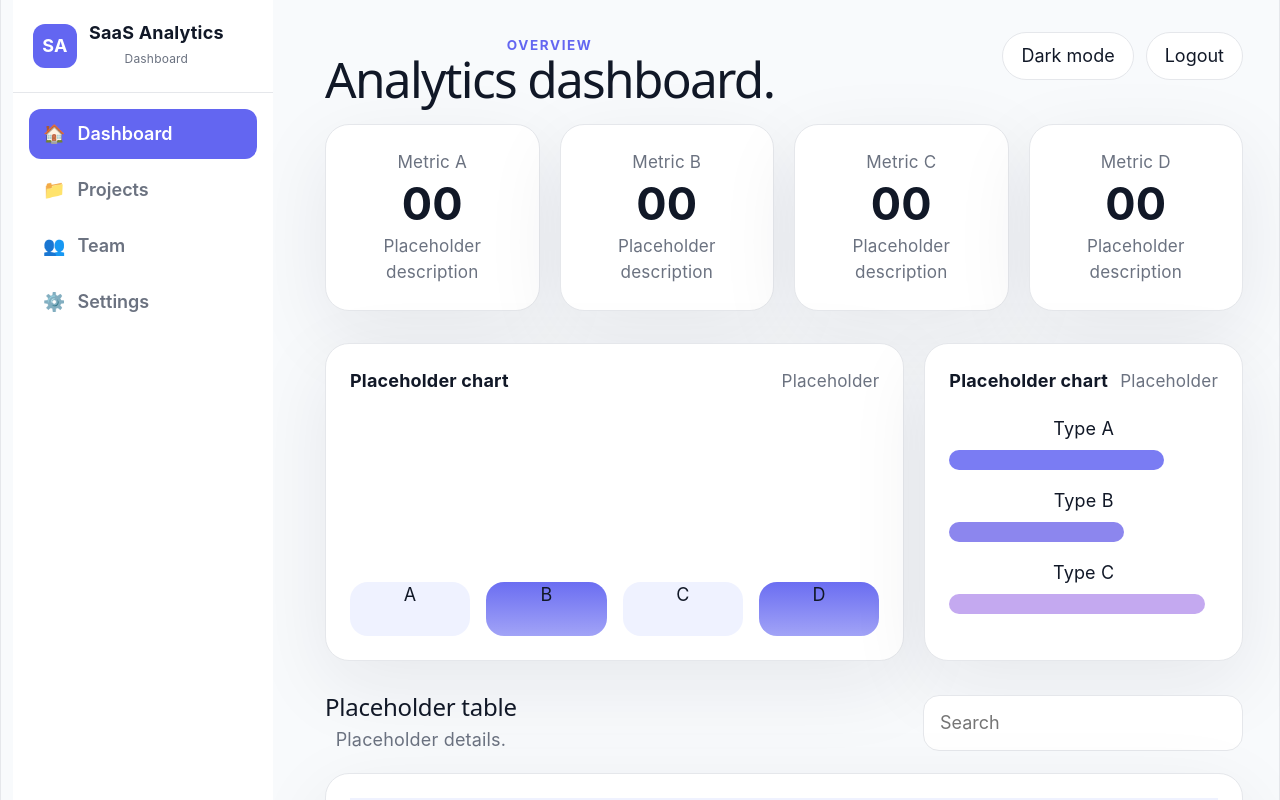
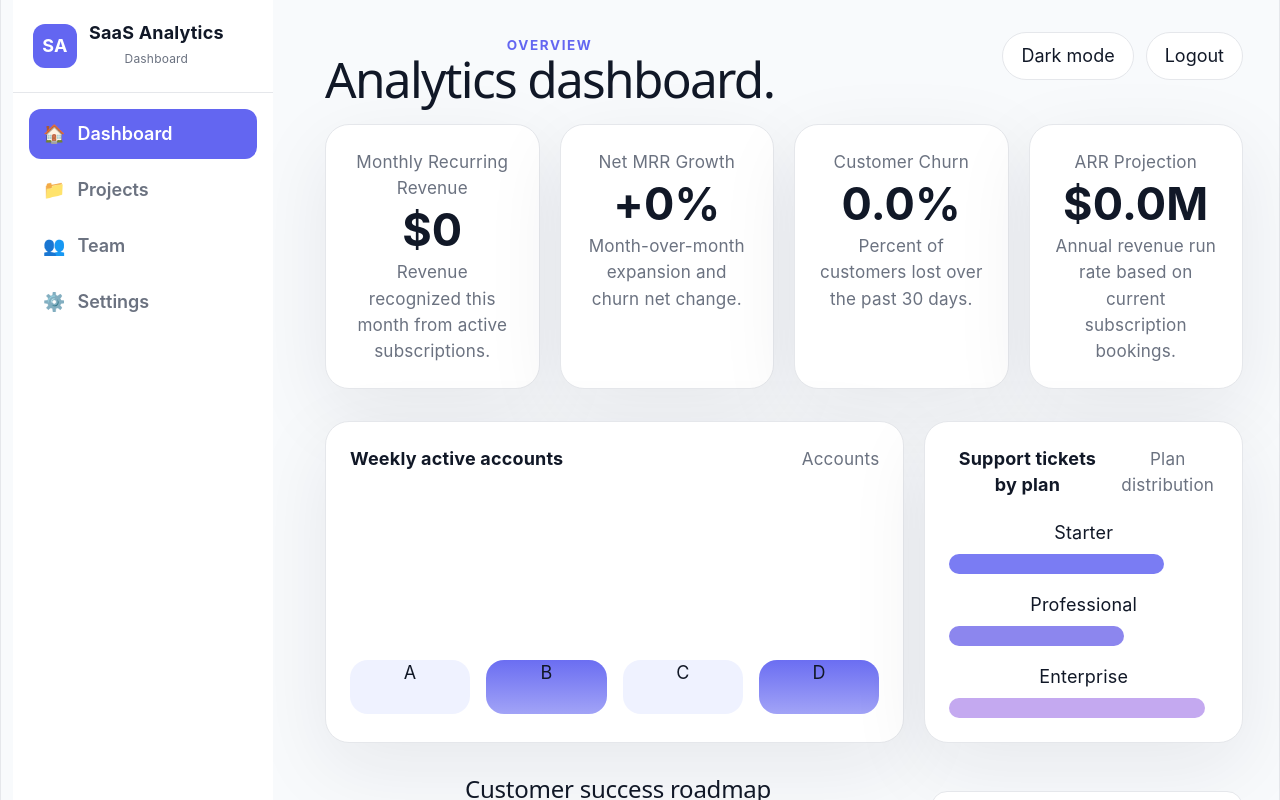
Before and after one commit to SuheybNur/SaaS-Analytics-Dashboard, a React (Vite) app: page /login in a window 1280 px wide. Both pictures are taken after typing "name@example.com", "Sample123" into the empty fields and a click on the button "Sign in". Shown: the top 800 px of the page. Built offline with nearby package versions, Linux system fonts and the light colour scheme.

Commit message:
Projects data table with sorting

```diff
--- a/src/App.tsx
+++ b/src/App.tsx
@@ -28,23 +28,23 @@ type ThemeMode = 'light' | 'dark'
 const THEME_KEY = 'saas-dashboard-theme'
 
 const statCards: DashboardStat[] = [
-  { label: 'Metric A', value: '00', description: 'Placeholder description' },
-  { label: 'Metric B', value: '00', description: 'Placeholder description' },
-  { label: 'Metric C', value: '00', description: 'Placeholder description' },
-  { label: 'Metric D', value: '00', description: 'Placeholder description' },
+  { label: 'Monthly Recurring Revenue', value: '$0', description: 'Revenue recognized this month from active subscriptions.' },
+  { label: 'Net MRR Growth', value: '+0%', description: 'Month-over-month expansion and churn net change.' },
+  { label: 'Customer Churn', value: '0.0%', description: 'Percent of customers lost over the past 30 days.' },
+  { label: 'ARR Projection', value: '$0.0M', description: 'Annual revenue run rate based on current subscription bookings.' },
 ]
 
 const projectRows: ProjectRow[] = [
-  { name: 'Item 1', category: 'Type A', owner: 'User A', status: 'Active', progress: 0 },
-  { name: 'Item 2', category: 'Type B', owner: 'User B', status: 'At risk', progress: 0 },
-  { name: 'Item 3', category: 'Type C', owner: 'User C', status: 'Completed', progress: 0 },
-  { name: 'Item 4', category: 'Type D', owner: 'User D', status: 'Active', progress: 0 },
-  { name: 'Item 5', category: 'Type E', owner: 'User E', status: 'Active', progress: 0 },
-  { name: 'Item 6', category: 'Type F', owner: 'User F', status: 'Completed', progress: 0 },
-  { name: 'Item 7', category: 'Type G', owner: 'User G', status: 'At risk', progress: 0 },
-  { name: 'Item 8', category: 'Type H', owner: 'User H', status: 'Active', progress: 0 },
-  { name: 'Item 9', category: 'Type I', owner: 'User I', status: 'Completed', progress: 0 },
-  { name: 'Item 10', category: 'Type J', owner: 'User J', status: 'Active', progress: 0 },
+  { name: 'Onboarding Launch', category: 'Customer Success', owner: 'Lena Patel', status: 'Active', progress: 68 },
+  { name: 'Renewal Campaign', category: 'Growth', owner: 'Marcus Reed', status: 'At risk', progress: 42 },
+  { name: 'Product Release', category: 'Engineering', owner: 'Nina Chen', status: 'Completed', progress: 100 },
+  { name: 'Churn Analysis', category: 'Analytics', owner: 'Priya Singh', status: 'Active', progress: 55 },
+  { name: 'Pricing Review', category: 'Finance', owner: 'Omar Diaz', status: 'Active', progress: 73 },
+  { name: 'Support SLA Audit', category: 'Operations', owner: 'Mia Brooks', status: 'Completed', progress: 100 },
+  { name: 'Feature Adoption', category: 'Product', owner: 'Ethan Cole', status: 'At risk', progress: 39 },
+  { name: 'Campaign Tracking', category: 'Marketing', owner: 'Sara Kim', status: 'Active', progress: 82 },
+  { name: 'Usage Review', category: 'Customer Success', owner: 'Noah Grant', status: 'Completed', progress: 100 },
+  { name: 'Referral Boost', category: 'Growth', owner: 'Ava Moore', status: 'Active', progress: 61 },
 ]
 
 function App() {
@@ -109,7 +109,6 @@ function App() {
               type="button"
               className="theme-toggle"
               onClick={() => setTheme(theme === 'dark' ? 'light' : 'dark')}
-              aria-label="Toggle dark mode"
             >
               {theme === 'dark' ? 'Light mode' : 'Dark mode'}
             </button>
@@ -140,8 +139,8 @@ function App() {
         <section className="chart-section">
           <div className="chart-card">
             <div className="chart-card-header">
-              <p>Placeholder chart</p>
-              <span>Placeholder</span>
+              <p>Weekly active accounts</p>
+              <span>Accounts</span>
             </div>
             {loading ? (
               <Skeleton variant="rect" className="chart-skeleton" />
@@ -157,23 +156,23 @@ function App() {
 
           <div className="chart-card">
             <div className="chart-card-header">
-              <p>Placeholder chart</p>
-              <span>Placeholder</span>
+              <p>Support tickets by plan</p>
+              <span>Plan distribution</span>
             </div>
             {loading ? (
               <Skeleton variant="rect" className="chart-skeleton" />
             ) : (
               <div className="chart-bars">
                 <div>
-                  <span>Type A</span>
+                  <span>Starter</span>
                   <div className="bar ui" />
                 </div>
                 <div>
-                  <span>Type B</span>
+                  <span>Professional</span>
                   <div className="bar backend" />
                 </div>
                 <div>
-                  <span>Type C</span>
+                  <span>Enterprise</span>
                   <div className="bar ops" />
                 </div>
               </div>
@@ -184,12 +183,12 @@ function App() {
         <section className="table-section">
           <div className="table-toolbar">
             <div>
-              <h2>Placeholder table</h2>
-              <p>Placeholder details.</p>
+              <h2>Customer success roadmap</h2>
+              <p>Track launches, renewals, and engagement campaigns across teams.</p>
             </div>
             <input
               type="search"
-              placeholder="Search"
+              placeholder="Search initiatives"
               value={searchTerm}
               onChange={(event) => setSearchTerm(event.target.value)}
               disabled={loading}
--- /dev/null
+++ b/src/components/ProjectTable.tsx
@@ -0,0 +1,143 @@
+import EmptyState from './EmptyState'
+import ErrorState from './ErrorState'
+import Skeleton from './Skeleton'
+import type { ProjectRow } from '../types'
+
+interface ProjectTableProps {
+  loading: boolean
+  searchTerm: string
+  onSearchTermChange: (value: string) => void
+  sortConfig: { key: keyof ProjectRow; direction: 'asc' | 'desc' }
+  onSort: (key: keyof ProjectRow) => void
+  visibleRows: ProjectRow[]
+  filteredRowCount: number
+  hasProjectError: boolean
+  onRetryProjects: () => void
+  onResetSearch: () => void
+}
+
+export default function ProjectTable({
+  loading,
+  searchTerm,
+  onSearchTermChange,
+  sortConfig,
+  onSort,
+  visibleRows,
+  filteredRowCount,
+  hasProjectError,
+  onRetryProjects,
+  onResetSearch,
+}: ProjectTableProps) {
+  return (
+    <section className="table-section">
+      <div className="table-toolbar">
+        <div>
+          <h2>Project portfolio</h2>
+          <p>Track delivery status, priority, due dates, and progress across SaaS initiatives.</p>
+        </div>
+        <input
+          type="search"
+          placeholder="Search projects"
+          value={searchTerm}
+          onChange={(event) => onSearchTermChange(event.target.value)}
+          disabled={loading}
+        />
+      </div>
+
+      <div className="table-card">
+        <table>
+          <thead>
+            <tr>
+              <th className="sortable" scope="col">
+                <button type="button" onClick={() => onSort('name')}>
+                  Project Name
+                  <span className="sort-indicator">
+                    {sortConfig.key === 'name' ? (sortConfig.direction === 'asc' ? ' ▲' : ' ▼') : ''}
+                  </span>
+                </button>
+              </th>
+              <th className="sortable" scope="col">
+                <button type="button" onClick={() => onSort('status')}>
+                  Status
+                  <span className="sort-indicator">
+                    {sortConfig.key === 'status' ? (sortConfig.direction === 'asc' ? ' ▲' : ' ▼') : ''}
+                  </span>
+                </button>
+              </th>
+              <th className="sortable" scope="col">
+                <button type="button" onClick={() => onSort('priority')}>
+                  Priority
+                  <span className="sort-indicator">
+                    {sortConfig.key === 'priority' ? (sortConfig.direction === 'asc' ? ' ▲' : ' ▼') : ''}
+                  </span>
+                </button>
+              </th>
+              <th className="sortable" scope="col">
+                <button type="button" onClick={() => onSort('dueDate')}>
+                  Due Date
+                  <span className="sort-indicator">
+                    {sortConfig.key === 'dueDate' ? (sortConfig.direction === 'asc' ? ' ▲' : ' ▼') : ''}
+                  </span>
+                </button>
+              </th>
+              <th className="sortable" scope="col">
+                <button type="button" onClick={() => onSort('progress')}>
+                  Progress
+                  <span className="sort-indicator">
+                    {sortConfig.key === 'progress' ? (sortConfig.direction === 'asc' ? ' ▲' : ' ▼') : ''}
+                  </span>
+                </button>
+              </th>
+            </tr>
+          </thead>
+          <tbody>
+            {loading
+              ? Array.from({ length: 10 }).map((_, index) => (
+                  <tr key={index} className="table-row-skeleton">
+                    <td>
+                      <Skeleton height="1rem" width="70%" />
+                    </td>
+                    <td>
+                      <Skeleton height="1rem" width="50%" />
+                    </td>
+                    <td>
+                      <Skeleton height="1rem" width="60%" />
+                    </td>
+                    <td>
+                      <Skeleton height="1rem" width="55%" />
+                    </td>
+                    <td>
+                      <Skeleton height="1rem" width="80%" />
+                    </td>
+                  </tr>
+                ))
+              : visibleRows.map((row) => (
+                  <tr key={row.name}>
+                    <td>{row.name}</td>
+                    <td>
+                      <span className={`status-badge ${row.status.replace(' ', '-').toLowerCase()}`}>
+                        {row.status}
+                      </span>
+                    </td>
+                    <td>{row.priority}</td>
+                    <td>{row.dueDate}</td>
+                    <td>{row.progress}%</td>
+                  </tr>
+                ))}
+          </tbody>
+        </table>
+
+        {!loading && hasProjectError ? (
+          <ErrorState onRetry={onRetryProjects} />
+        ) : !loading && filteredRowCount === 0 ? (
+          <EmptyState
+            title="No projects match"
+            description="Try changing your search terms or removing filters to see more projects."
+            actionLabel="Reset search"
+            onAction={onResetSearch}
+          />
+        ) : null}
+      </div>
+    </section>
+  )
+}
--- /dev/null
+++ b/src/types.ts
@@ -0,0 +1,7 @@
+export type ProjectRow = {
+  name: string
+  status: 'Active' | 'Completed' | 'At risk' | 'Delayed'
+  priority: 'Low' | 'Medium' | 'High' | 'Critical'
+  dueDate: string
+  progress: number
+}
```
